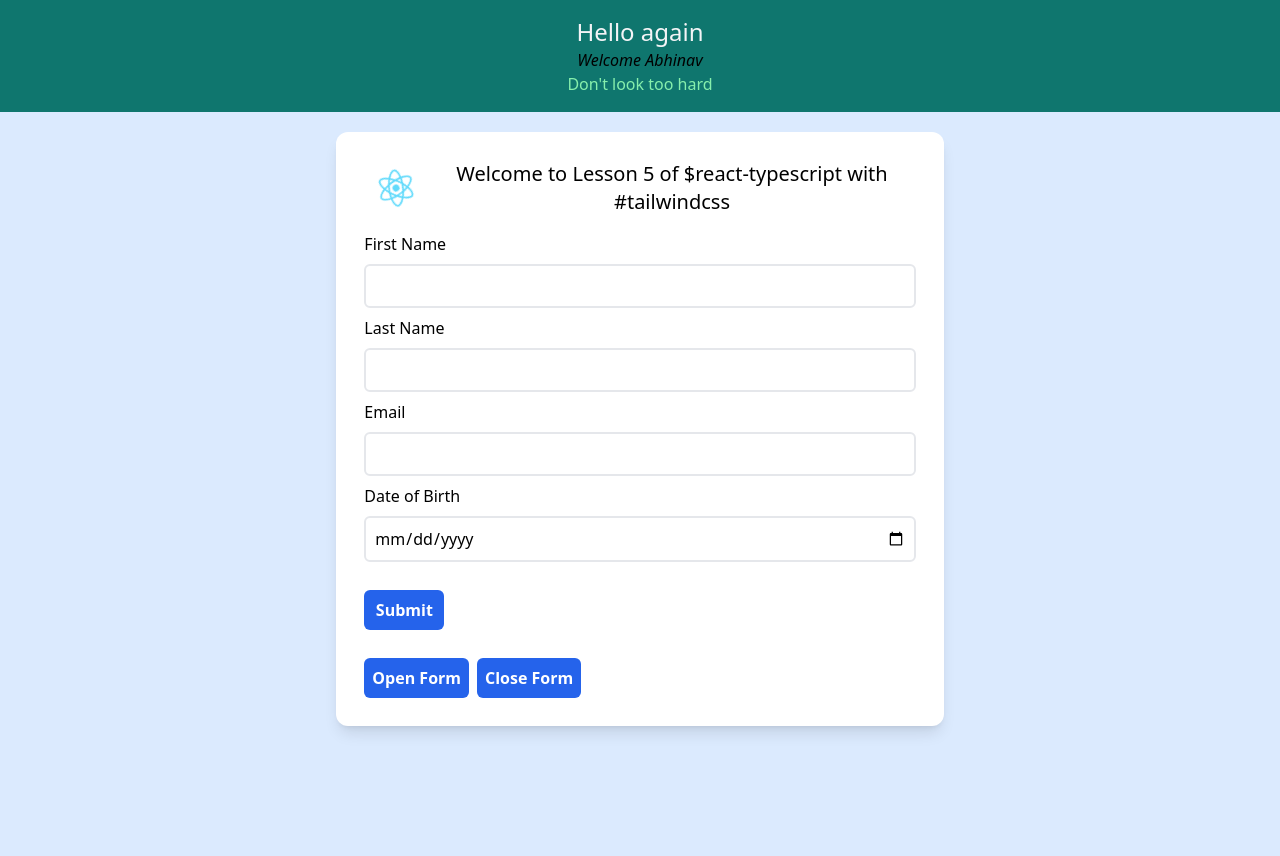
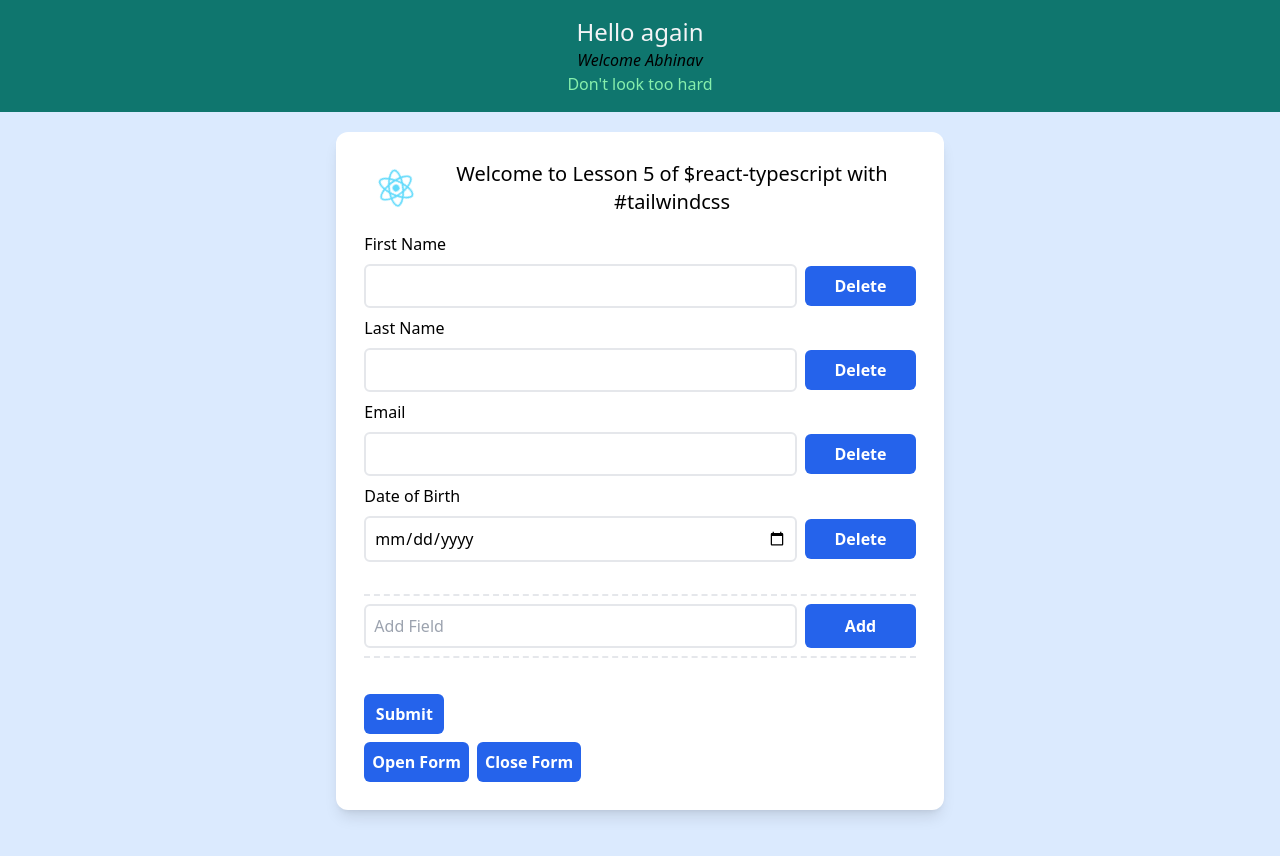
Before and after one commit to abeeto/reactforall_msOne, a React (Create React App) app: page / in a window 1280 px wide. Both pictures are taken after a click on the button "Open Form". Shown: the top 856 px of the page. Built offline with nearby package versions, Linux system fonts and the light colour scheme.

Commit message:
Form can add and delete fields

```diff
--- a/src/FormBtn.tsx
+++ b/src/FormBtn.tsx
@@ -1,8 +1,8 @@
 import React, { MouseEventHandler } from "react";
 
-export function FormBtn({onClick, innerText} :{onClick: MouseEventHandler, innerText: string}) {
+export function FormBtn({onClick, innerText, className} :{onClick: MouseEventHandler, innerText: string, className?: string}) {
     return (
-        <button onClick={onClick} className="bg-blue-600 text-white font-bold p-2 max-w-30 rounded-md mt-5 hover:bg-blue-500 hover:cursor-pointer">
+        <button onClick={onClick} className= {`bg-blue-600 text-white font-bold p-2 min-w-30 flex-initial rounded-md hover:bg-blue-500 hover:cursor-pointer ${className}`}>
             {innerText}
         </button>
     )
--- a/src/FormElements.tsx
+++ b/src/FormElements.tsx
@@ -1,4 +1,6 @@
-import React from "react";
+import React, {useState} from "react";
+import { FormBtn } from "./FormBtn";
+import { text } from "stream/consumers";
 
 interface formItem {
   id: number,
@@ -6,9 +8,17 @@ interface formItem {
   type:string
 }
 
-const formItems = [{id: 1, label: "First Name", type: "text"}, {id: 2, label: "Last Name", type: "text"}, {id: 3, label: "Email", type: "email"},  {id: 4, label: "Date of Birth", type: "date"}];
-
 export default function FormElements() {
+  const [newField, setNewField] = useState("");
+  const [formItems, setFormItems] = useState([
+    {id: 1, label: "First Name", type: "text"},
+    {id: 2, label: "Last Name", type: "text"},
+    {id: 3, label: "Email", type: "email"},
+    {id: 4, label: "Date of Birth", type: "date"}
+  ]);
+  const deleteFormItem = (idDelete: number) => {
+    return formItems.filter((item: formItem) => item.id !== idDelete);
+  }
     return (
       <div className="flex flex-col">
         {
@@ -16,12 +26,30 @@ export default function FormElements() {
             return (
               <React.Fragment key={item.id}>
                 <label className="text-m font-medium my-2" htmlFor={item.label}>{item.label}</label>
-                  <input className="border-2 border-grey-200 rounded-md p-2" id={item.label} type={item.type} />
+                <div className="flex flex-row justify-between gap-2">
+                  <input className="border-2 border-grey-200 rounded-md p-2 flex-1" id={item.label} type={item.type} />
+                  <FormBtn innerText="Delete" onClick={(_)=>{
+                    setFormItems(deleteFormItem(item.id));
+                  }} className="self-center w-1/5"/>
+                </div>
               </React.Fragment>
             )
           })
         }
-        </div>
-
+        <div className="flex flex-row gap-2 h-15 mt-8 mb-2 py-2 border-y-2 border-dashed">
+          <input className="border-2 border-grey-200 rounded-md p-2 flex-1" type="text" id="addField" placeholder="Add Field" onChange={
+            (e) => {
+              setTimeout(
+                () => {
+                  setNewField(e.target.value);
+                }, 500
               )
             }
+          }/>
+          <FormBtn innerText="Add" className="w-1/5"onClick={(_) => {
+            setFormItems([...formItems, {id: Number(new Date()), label: newField, type: "text"}])
+          }}/>
+        </div>
+      </div>
+    )
+}
```
Lines whose indentation alone changed are shown as unchanged.
